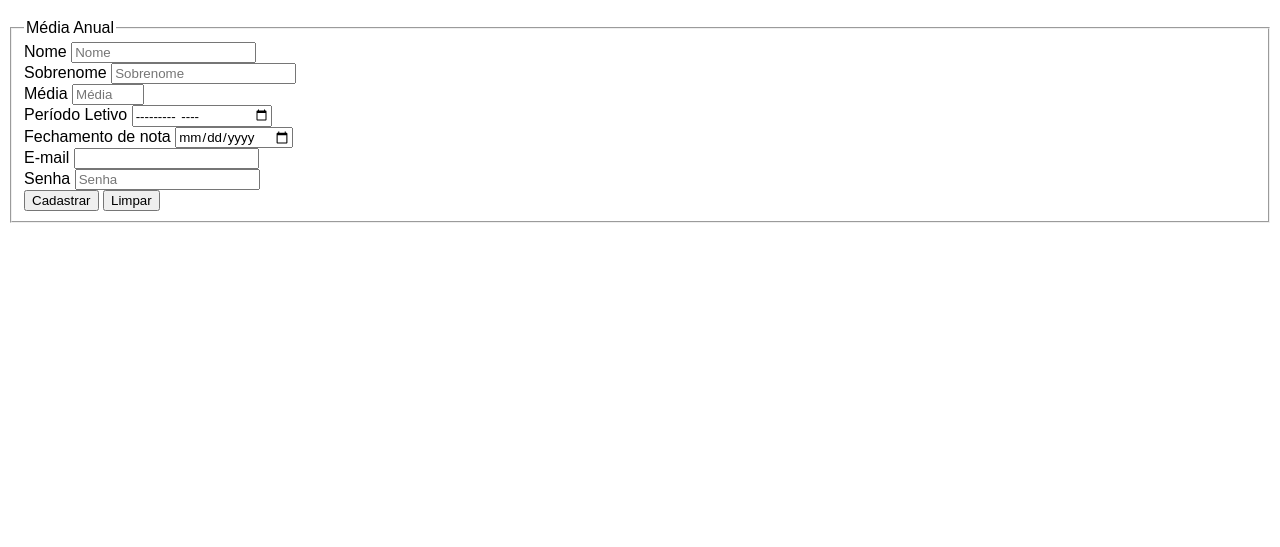
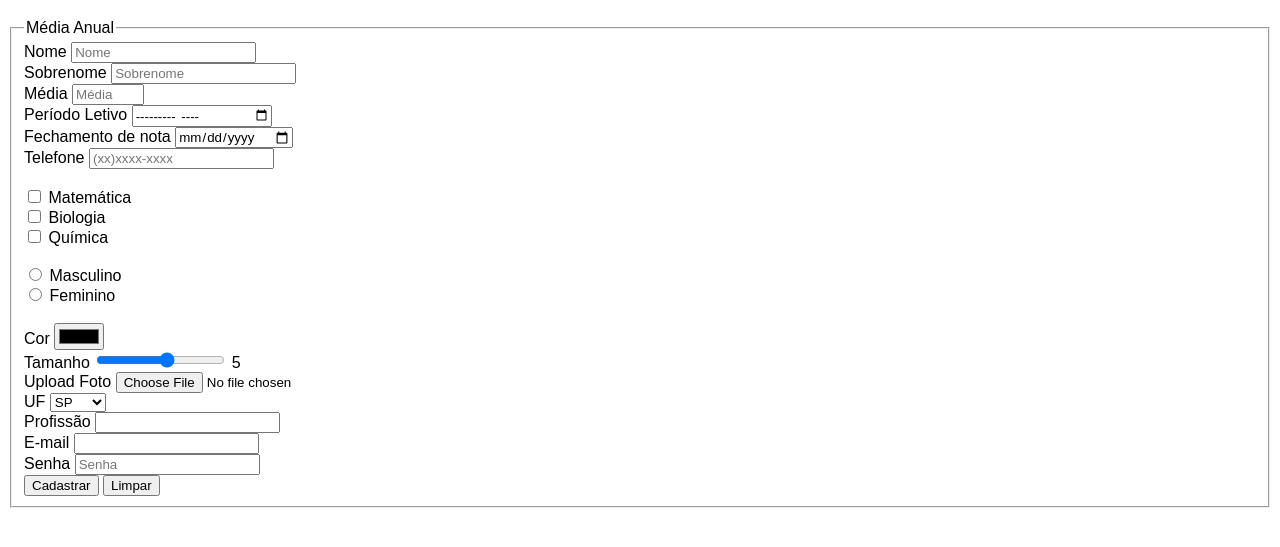
Before and after one commit to niickol4s/html_css, a plain HTML site: page exercicios/forms/form.html in a window 1280 px wide. Shown: the part 61-608 px from the top of the page. Drawn offline with Linux system fonts and the light colour scheme.

Commit message:
Atualização de Estudos de Formulários
Estudo de formulários e ações de entrada e saída.

Study of input and output forms and actions.

```diff
--- a/exercicios/forms/form.html
+++ b/exercicios/forms/form.html
@@ -33,6 +33,49 @@
             <label for="i-date">Fechamento de nota</label>
             <input type="date" name="date" id="i-date" required>
             <br>
+            <label for="i-tel">Telefone</label>
+            <input type="tel" placeholder="(xx)xxxx-xxxx" name="tel" id="i-tel"
+            pattern="^\(\d{2}\)\d{4,5}-\d{4,5}$">
+            <br>
+            <br>
+            <input type="checkbox" name="math" id="i-math"> <label for="i-math">Matemática</label> <br>
+            <input type="checkbox" name="bio" id="i-bio"> <label for="i-bio">Biologia</label> <br>
+            <input type="checkbox" name="chemical" id="i-chemical"> <label for="i-chemical">Química</label> <br>
+            <br>
+            <input type="radio" name="sex" id="i-sex-mas" value="Mas"> <label for="i-sex-mas">Masculino</label> <br>
+            <input type="radio" name="sex" id="i-sex-fem" value="Fem"> <label for="i-sex-fem">Feminino</label> <br>
+            <br>
+            <label for="i-color">Cor</label>
+            <input type="color" name="color" id="i-color">
+            <br>
+            <label for="irange">Tamanho</label>
+            <input type="range" name="range" id="irange" min="1" max="10"
+            oninput="vle.innerHTML = Number(irange.value)">
+            <output id="vle">5</output>
+            <br>
+            <label for="i-file">Upload Foto</label>
+            <input type="file" name="file" id="i-file"> <!--Ao usar input:file, o method do form precisa ser post para
+            ser compatível com arquivos com mais de 3000 bytes-->
+            <br>
+            <label for="i-uf">UF</label>
+            <select name="uf" id="i-uf">
+                <optgroup>
+                    <option value="SP">SP</option>
+                    <option value="RJ">RJ</option>
+                    <option value="CE">CE</option>
+                    <option value="PE">PE</option>
+                </optgroup>
+            </select>
+            <br>
+            <label for="i-prof">Profissão</label>
+            <input type="text" name="prof" id="i-prof" list="lst-prof">
+            <datalist id="lst-prof">
+                <option value="ADM">Administrador</option>
+                <option value="ENG">Engenheiro</option>
+                <option value="DSG">Designer</option>
+                <option value="DEV">Desenvolvedor</option>
+            </datalist>
+            <br>
             <label for="i-email">E-mail</label>
             <input type="email" name="email" id="i-email" required autocomplete="email">
             <br>
```
Also changed, not shown: exercicios/forms/form01.html (added, +33 -0 lines).
